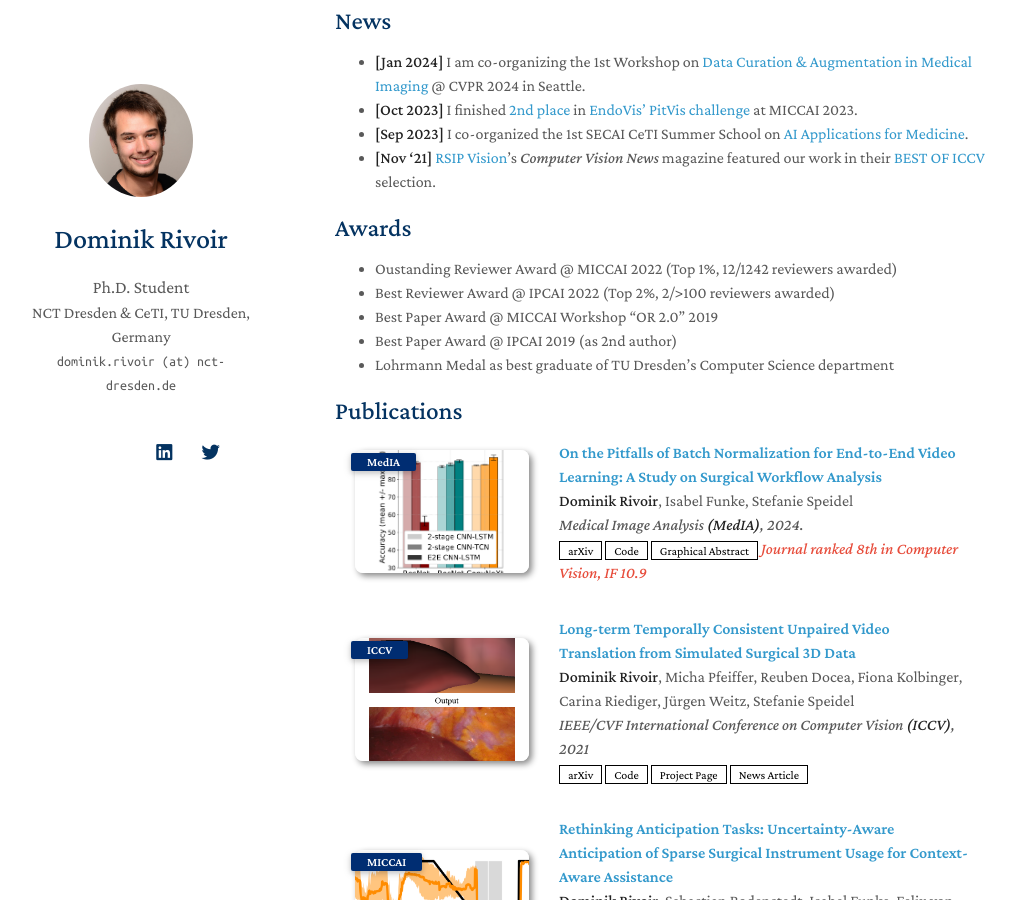
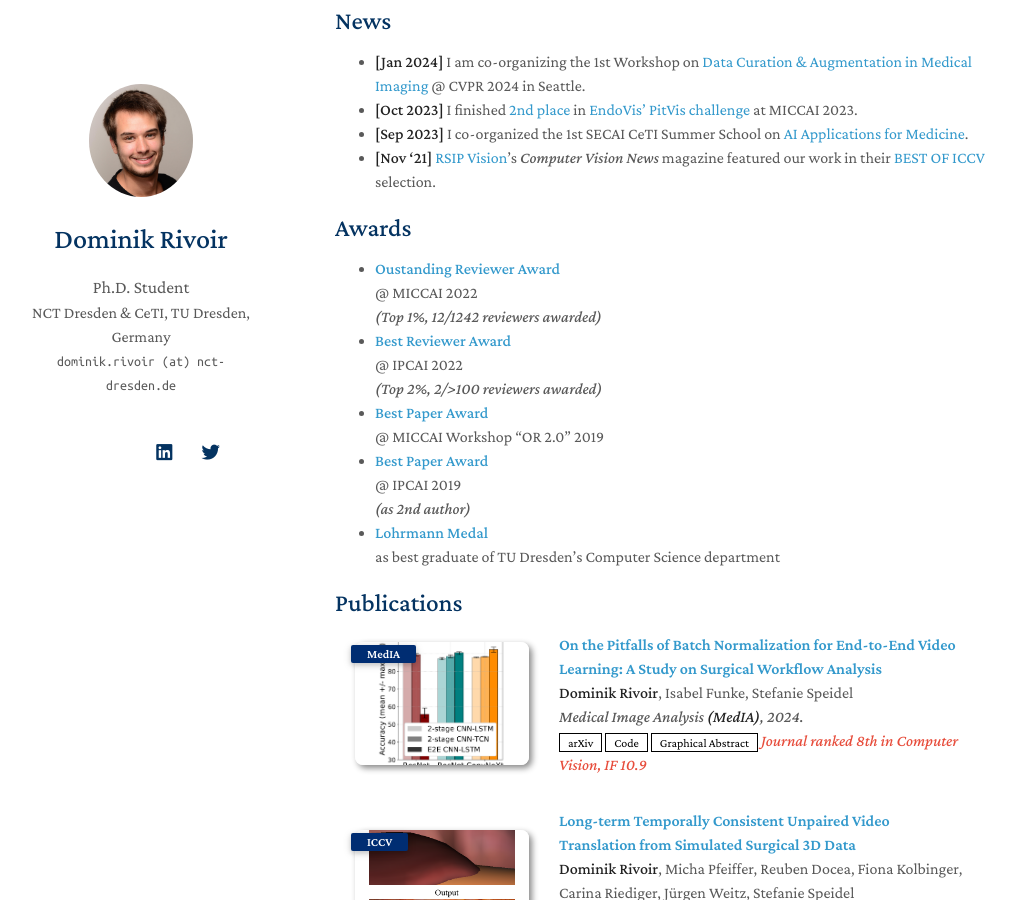
Before and after one commit to dominikrivoir/dominikrivoir.github.io, a Jekyll site: the page built from index.md, in a window 1280 px wide and 900 px high, scrolled down 372 px. Shown: the whole window, without its empty margins (135-1151 px from the left). Built offline with Jekyll 4.4.1, drawn with Linux system fonts in a browser that asks for light colours; nearby versions of some CDN libraries; a style sheet for code colours, icons or effects is not loaded; our own code applies the rules of GitHub Pages for plain Markdown files.

```diff
--- a/_includes/awards.md
+++ b/_includes/awards.md
@@ -1,7 +1,7 @@
 ## Awards
 
--  Oustanding Reviewer Award @ MICCAI 2022 (Top 1%, 12/1242 reviewers awarded)
--   Best Reviewer Award @ IPCAI 2022 (Top 2%, 2/>100 reviewers awarded)
--   Best Paper Award @ MICCAI Workshop "OR 2.0" 2019
--   Best Paper Award @ IPCAI 2019 (as 2nd author)
--   Lohrmann Medal as best graduate of TU Dresden's Computer Science department
+- **[Oustanding Reviewer Award](https://conferences.miccai.org/2022/en/OUTSTANDING-REVIEWER-AWARDS.html)**<br>@ MICCAI 2022<br>_(Top 1%, 12/1242 reviewers awarded)_
+- **[Best Reviewer Award](https://sites.google.com/view/ipcai2022/awards#h.xdb2xvlvj4ni)**<br>@ IPCAI 2022<br>_(Top 2%, 2/>100 reviewers awarded)_
+- **[Best Paper Award](https://twitter.com/SpeidelStefanie/status/1183310832580481024)**<br>@ MICCAI Workshop "OR 2.0" 2019
+- **[Best Paper Award](https://ipcai2019.github.io/#news)**<br>@ IPCAI 2019<br>_(as 2nd author)_
+- **[Lohrmann Medal](https://tu-dresden.de/tu-dresden/newsportal/news/talente-frueh-unterstuetzen-tud-ehrt-beste-absolvent-innen)**<br>as best graduate of TU Dresden's Computer Science department
```
